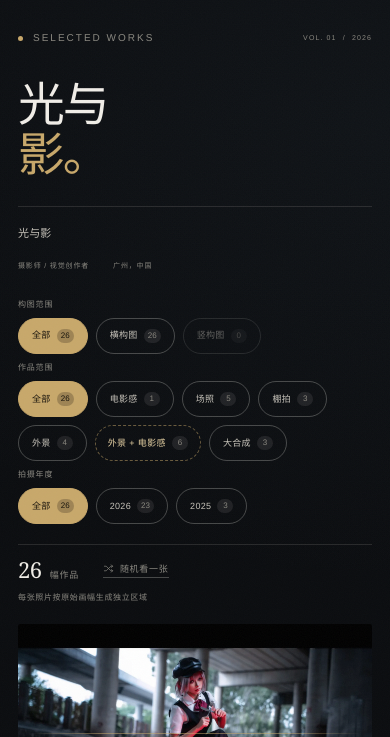
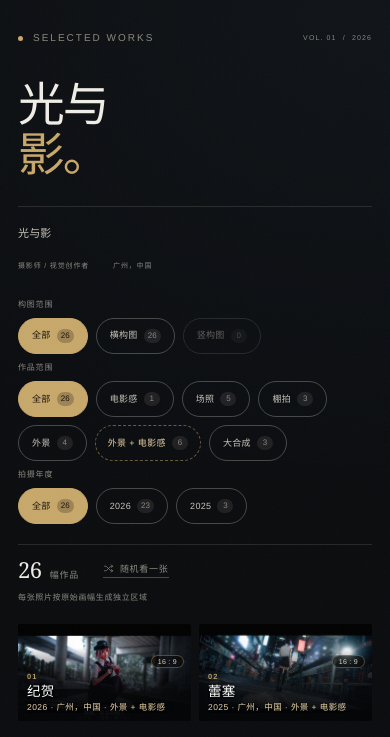
Before and after one commit to muqiuchen1216/muqiuchen1216.github.io, a plain HTML site: page index.html in a window 390 px wide. Shown: the part 66-803 px from the top of the page. Drawn offline with Linux system fonts and the light colour scheme; no server answers.

Commit message:
同步网站内容 2026-11-28 05:29

```diff
--- a/assets/css/site.css
+++ b/assets/css/site.css
@@ -3144,3 +3144,52 @@ html {
 .work-entry__meta {
   position: absolute;
 }
+
+/* =========================================================
+   去掉金色分隔线 + 恢复两列
+   ---------------------------------------------------------
+   1. 用户反馈：那根金线很破坏美观 —— 去掉。
+      叠层标签本身已经能表达归属，不需要额外加线。
+   2. 用户更喜欢两列排版（一列要翻太久）。
+      两列的空白问题之前已经修好（position: absolute），
+      所以恢复两列不会再出现大片空白。
+   ========================================================= */
+
+.work-entry__meta::before {
+  content: none !important;
+  display: none !important;
+}
+
+/* 两列时标题稍小一点，避免溢出 */
+@media (max-width: 719px) {
+  .work-entry__title {
+    font-size: 13.5px;
+  }
+
+  .work-entry__sub {
+    font-size: 8.5px;
+  }
+
+  .work-entry__meta {
+    padding: 24px 9px 8px !important;
+  }
+
+  .work-entry__index {
+    font-size: 7.5px;
+  }
+
+  .work-entry__ratio {
+    right: 7px;
+    top: 7px;
+    font-size: 7px;
+    padding: 2px 6px;
+  }
+}
+
+/* hidden 属性对 flex / inline-flex 元素不生效（display 会被 CSS 覆盖），
+   站长入口默认要藏起来，这里确保它真的不显示。 */
+.topbar__studio[hidden],
+.site-footer__admin[hidden],
+.owner-dock[hidden] {
+  display: none !important;
+}
--- a/assets/js/app.js
+++ b/assets/js/app.js
@@ -1100,9 +1100,9 @@
        以前窄屏也强制两列：每列只有 175px，横图缩成小条、
        竖图却高达 270px，两列累高差被放大，中间留出大片空白，
        标签也挤在一起看不清。单列图大、标签清楚、瀑布流也不会空。 */
-    var columns = width < 720 ? 1 : 2;
+    var columns = width < 300 ? 1 : 2;
     var columnGap = width >= 1100 ? 28 : width >= 640 ? 16 : 8;
-    var verticalGap = width >= 640 ? 38 : 16;
+    var verticalGap = width >= 640 ? 38 : 18;
     /* 标签叠在图片底部，不再占额外高度。 */
     var captionHeight = 0;
     var columnWidth = (width - columnGap * (columns - 1)) / columns;
@@ -1812,6 +1812,29 @@
   /* =========================================================
      二次优化：入场、指针与滚动到视区时的动效
      ========================================================= */
+
+  /* 站长入口：只有「这台设备连过令牌」时才显示。
+     访客打开首页永远看不到「工作室」「装到主屏」这两个按钮 ——
+     那是站长自己的工具，不该出现在公开网站上。 */
+  /* 站长入口：只有「这台设备连过令牌」时才显示。
+     访客打开首页永远看不到「工作室」「装到主屏」这两个按钮 ——
+     那是站长自己的工具，不该出现在公开网站上。
+     顶栏右上角那枚「工作室 ↗」也一起藏起来。 */
+  function setupOwnerDock() {
+    var writable = Boolean(
+      window.PortfolioCloud && typeof window.PortfolioCloud.canWrite === 'function' && window.PortfolioCloud.canWrite()
+    );
+
+    var dock = document.getElementById('ownerDock');
+    if (dock) dock.hidden = !writable;
+
+    var topbarStudio = document.querySelector('.topbar__studio');
+    if (topbarStudio) topbarStudio.hidden = !writable;
+
+    /* 页脚那个「进工作室改作品」链接同理 */
+    var footerStudio = document.querySelector('.site-footer__admin');
+    if (footerStudio) footerStudio.hidden = !writable;
+  }
 
   function setupReveal() {
     var targets = $all('[data-reveal]');
@@ -2293,6 +2316,7 @@
     setupGalleryClicks();
     setupGalleryResize();
     setupLightbox();
+    setupOwnerDock();
     setupReveal();
     setupCardTilt();
     setupNavHighlight();
--- a/assets/js/store.js
+++ b/assets/js/store.js
@@ -259,6 +259,9 @@
     document.addEventListener('visibilitychange', function () {
       if (document.visibilityState === 'visible') poll();
     });
+    /* 窗口重新获得焦点时也立刻查一次：
+       从别的标签页切回来、或从后台唤醒时，不用等下一轮轮询。 */
+    window.addEventListener('focus', poll);
   }
 
   /* ---------- 服务器接口 ---------- */
--- a/index.html
+++ b/index.html
@@ -225,7 +225,8 @@
           <ul class="contact__cards" id="contactCards" data-reveal style="--reveal-delay: 150ms"></ul>
 
           <!-- 站长入口：装成 APP 后最需要的两个动作，放在联系区下面，不用回头找顶栏 -->
-          <section class="owner-dock" data-reveal aria-label="站长工具">
+          <!-- 站长入口：默认隐藏，只有「已连令牌的设备」才显示（见 app.js 的 setupOwnerDock） -->
+          <section class="owner-dock" id="ownerDock" data-reveal aria-label="站长工具" hidden>
             <p class="owner-dock__label">站长入口</p>
             <div class="owner-dock__row">
               <a class="owner-dock__btn owner-dock__btn--primary" href="studio.html">
--- a/sw.js
+++ b/sw.js
@@ -12,7 +12,7 @@
 
 /* 改动缓存策略时把这个版本号 +1：activate 会把旧版本缓存全部删掉，
    避免用户手里留着上一版的行为。 */
-var VERSION = 'muq-v12';
+var VERSION = 'muq-v13';
 var SHELL_CACHE = VERSION + '-shell';
 var MEDIA_CACHE = VERSION + '-media';
 
```
